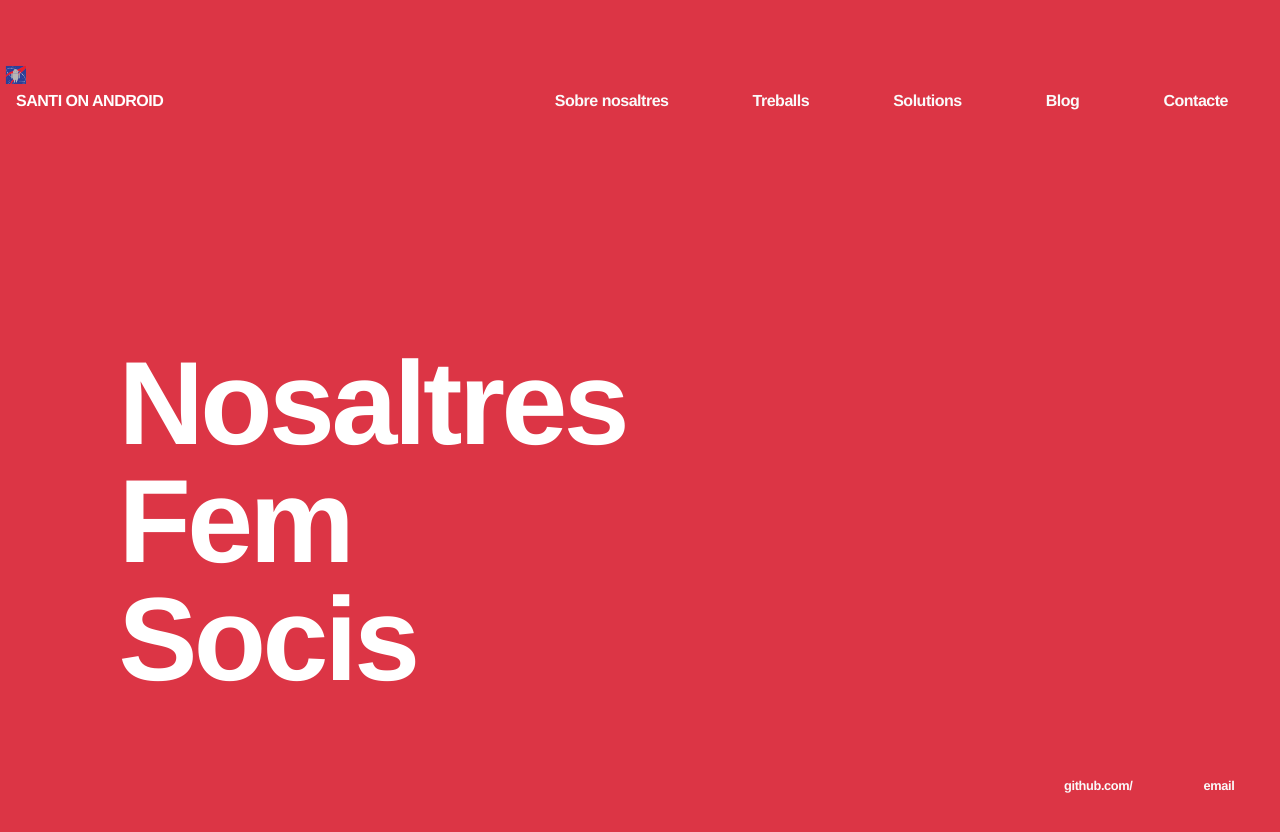
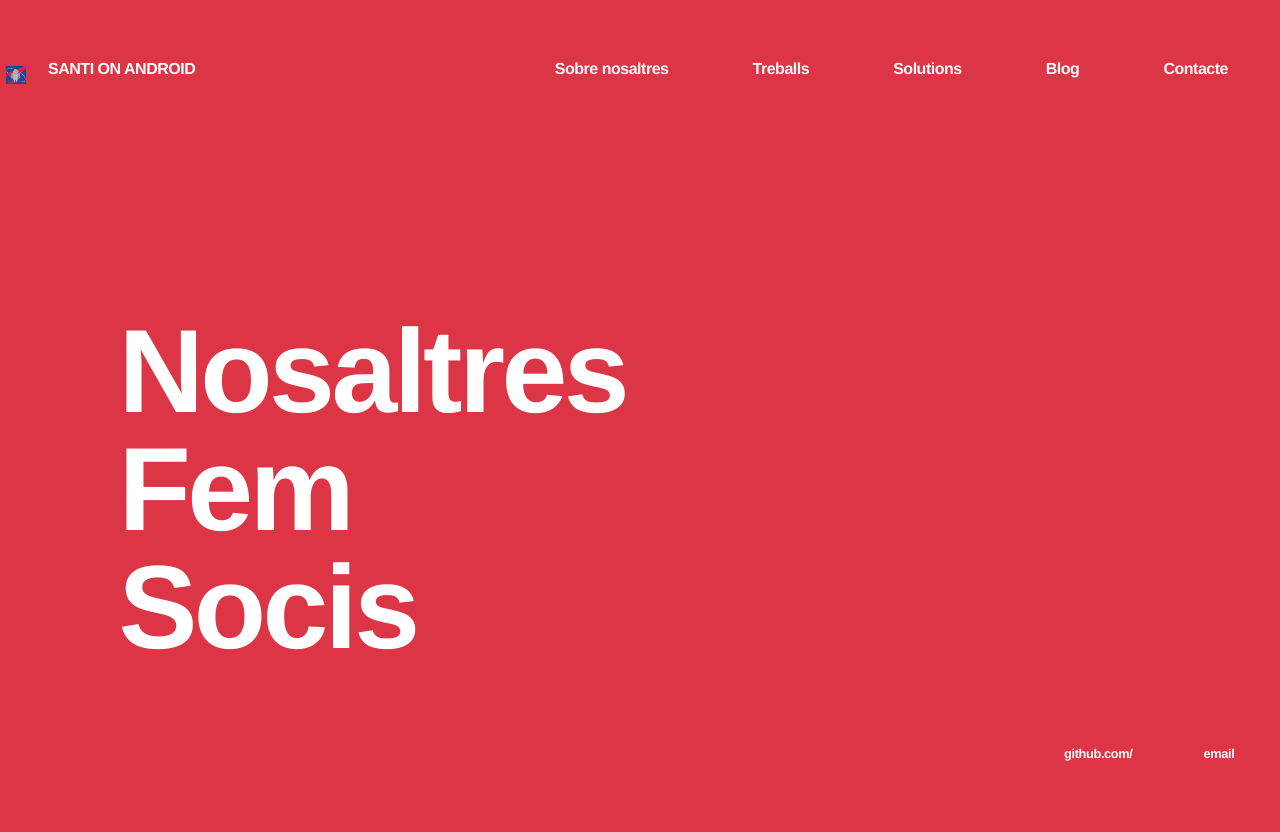
Before and after one commit to SantiOnAndroid/SantiOnAndroid.github.io, a Jekyll site: the page built from index.html, in a window 1280 px wide. Shown: the top 832 px of the page. Built offline with Jekyll 4.4.1, drawn with Linux system fonts in a browser that asks for light colours; some web fonts are replaced.

Commit message:
modificant titolj

```diff
--- a/_layouts/default.html
+++ b/_layouts/default.html
@@ -9,7 +9,7 @@
 		<body>
        <header>
 		   <img src="images/na.png">
-		   <svg id="icon" height="33" width="339">
+		   <svg id="icon" height="3em" width="339">
 
 			   <text x="0" y="14" >SANTI ON ANDROID</text>
 
--- a/css/main.css
+++ b/css/main.css
@@ -28,7 +28,6 @@ body {
     fill: #fff;
     transition: 3s;
     float: left;
-    clear: left;
     margin-left: 1em;
     color: #fff;
     font-weight: 800;
```
